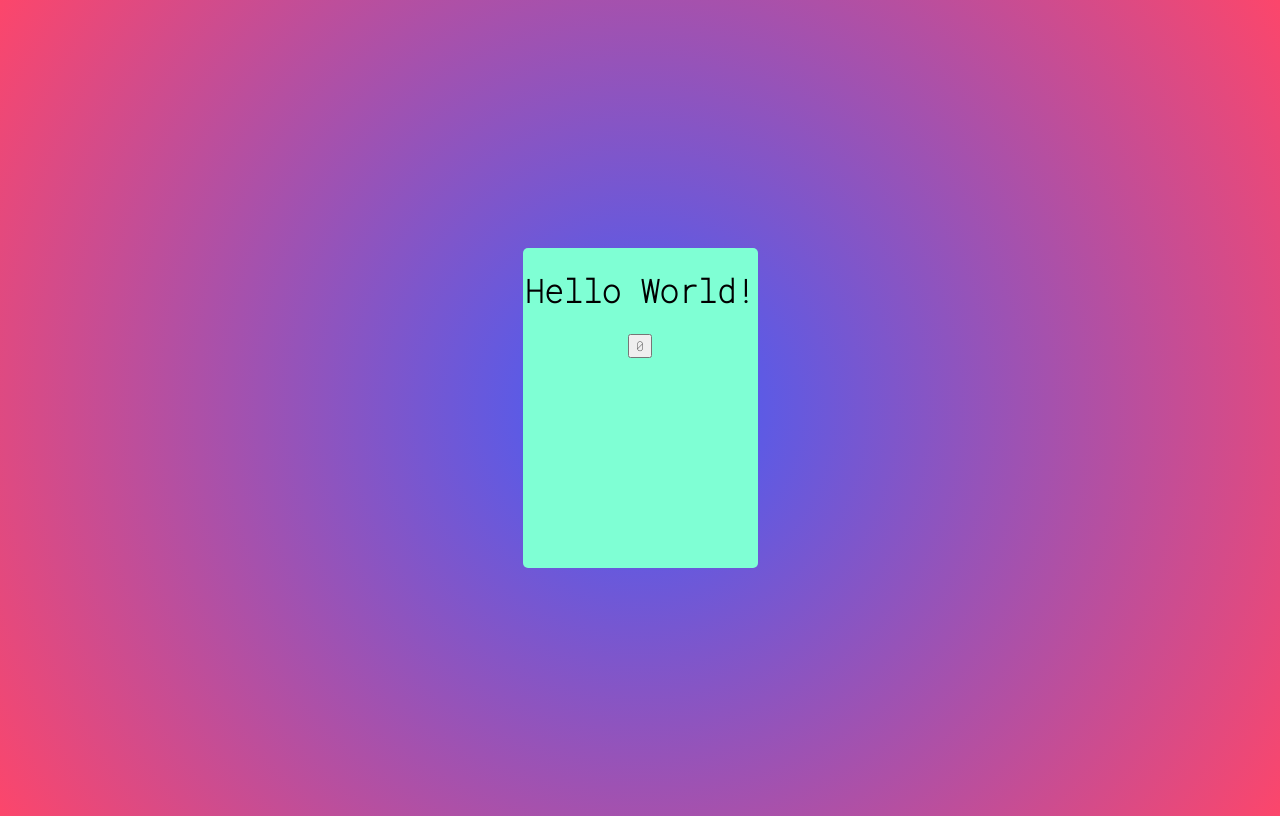
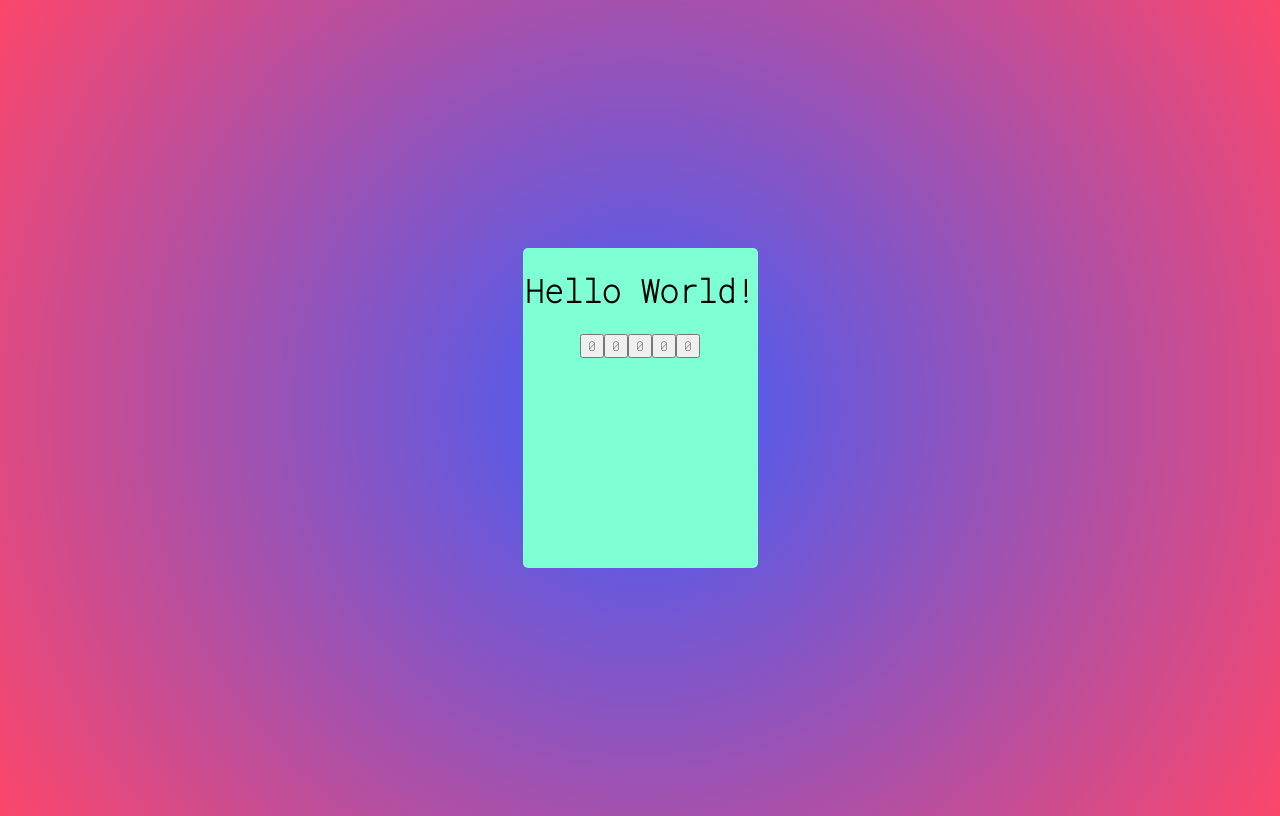
Before and after one commit to aafernands/calculator-app, a React (Create React App) app: page / in a window 1280 px wide. Built offline with nearby package versions, Linux system fonts and the light colour scheme.

Commit message:
calc buttons created

```diff
--- a/src/main/Calculator.jsx
+++ b/src/main/Calculator.jsx
@@ -8,6 +8,10 @@ export default class Calculator extends Component {
       <div className="calculator">
         <h1>Hello World!</h1>
         <Button />
+        <Button />
+        <Button />
+        <Button />
+        <Button />
       </div>
     );
   }
```
